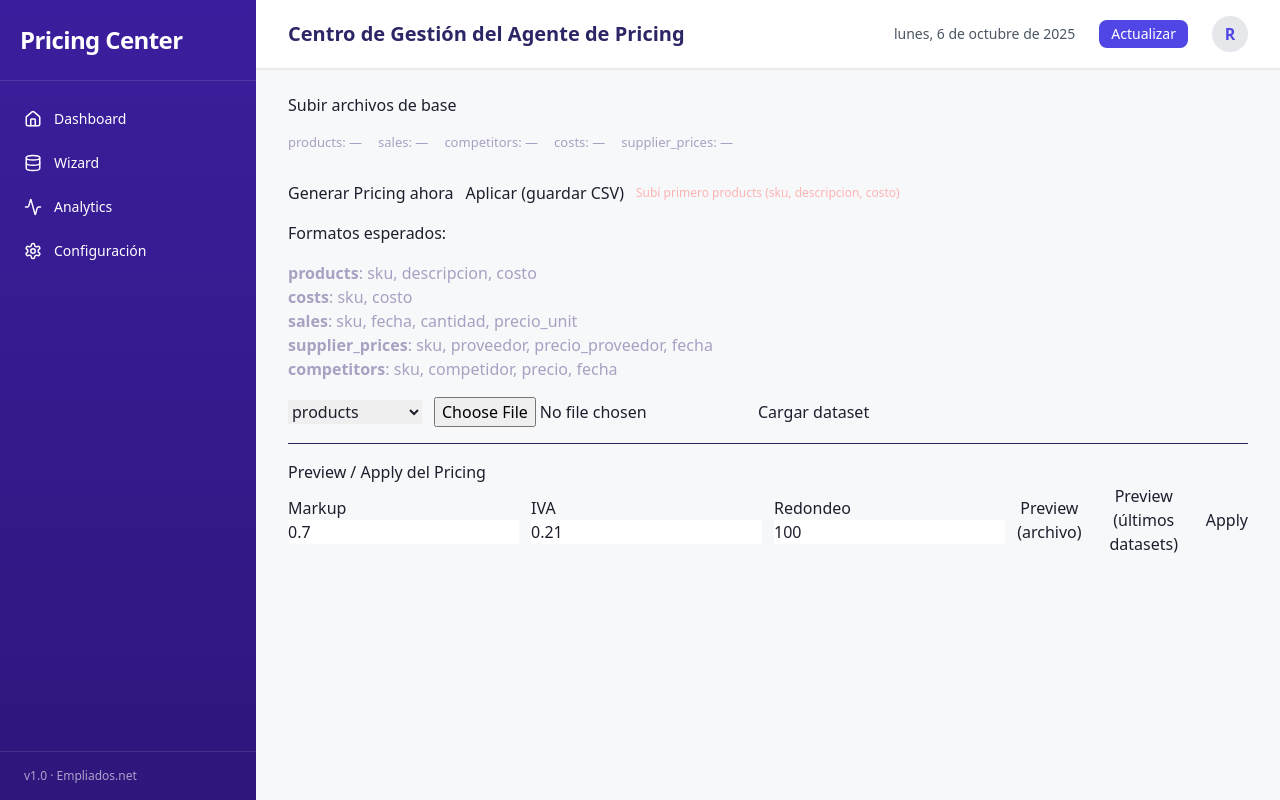
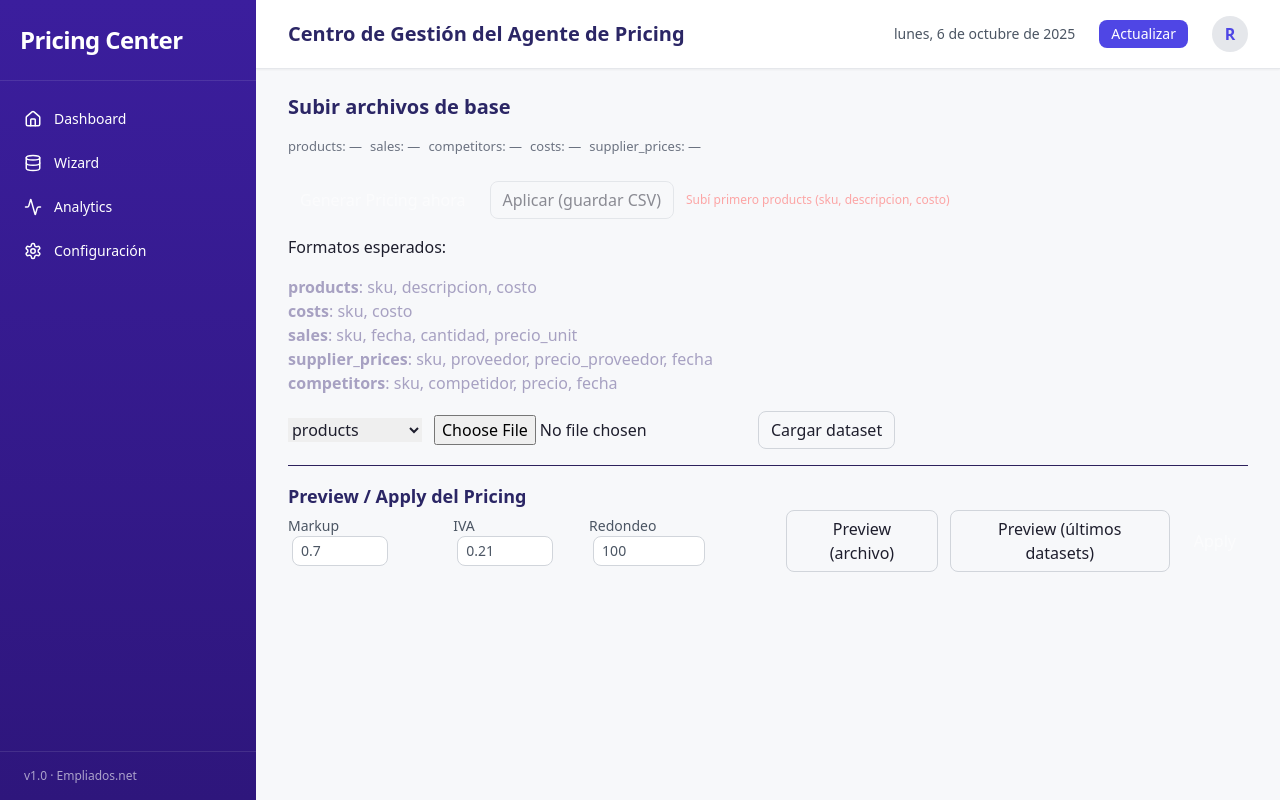
Before and after one commit to ralborta/pricing-vercel-upload, a Next.js app: page / in a window 1280 px wide. Built offline with nearby package versions, Linux system fonts and the light colour scheme.

Commit message:
style(home): botones y tipografía al estilo del dashboard (Tailwind classes)

```diff
--- a/app/page.tsx
+++ b/app/page.tsx
@@ -61,10 +61,10 @@ export default function Home() {
   };
 
   return (
-    <div style={{ display:'grid', gap:16 }}>
-      <h1>Subir archivos de base</h1>
-      {msg && <p style={{ color:'#b3e6ff' }}>{msg}</p>}
-      <div style={{ display:'flex', gap:16, alignItems:'center', color:'#a7a1c2', fontSize:13, flexWrap:'wrap' }}>
+    <div className="grid gap-4">
+      <h1 className="text-xl font-semibold text-[#2b2665]">Subir archivos de base</h1>
+      {msg && <p className="text-[#b3e6ff] text-sm">{msg}</p>}
+      <div className="flex gap-2 items-center text-[13px] text-gray-500 flex-wrap">
         <div>products: {dsState?.products?.name ? (<a href={dsState.products.url} style={{ color:'#9ae6ff' }}>{dsState.products.name}</a>) : '—'}</div>
         <div>sales: {dsState?.sales?.name ? (<a href={dsState.sales.url} style={{ color:'#9ae6ff' }}>{dsState.sales.name}</a>) : '—'}</div>
         <div>competitors: {dsState?.competitors?.name ? (<a href={dsState.competitors.url} style={{ color:'#9ae6ff' }}>{dsState.competitors.name}</a>) : '—'}</div>
@@ -72,8 +72,8 @@ export default function Home() {
         <div>supplier_prices: {dsState?.supplier_prices?.name ? (<a href={dsState.supplier_prices.url} style={{ color:'#9ae6ff' }}>{dsState.supplier_prices.name}</a>) : '—'}</div>
       </div>
 
-      <div style={{ marginTop:12, display:'flex', gap:12, alignItems:'center' }}>
-        <button disabled={!ready || busy} onClick={async()=>{
+      <div className="mt-2 flex gap-3 items-center">
+        <button className="px-3 py-1.5 rounded-lg bg-brand-600 text-white hover:bg-brand-700 disabled:opacity-50" disabled={!ready || busy} onClick={async()=>{
           setBusy(true);
           const fd = new FormData(); fd.append('config', JSON.stringify(cfg));
           const res = await fetch('/api/pricing/preview', { method:'POST', body: fd });
@@ -81,8 +81,8 @@ export default function Home() {
           if (!res.ok) return alert(json.error||'Error'); setPreview(json.preview);
         }}
         >Generar Pricing ahora</button>
-        <button disabled={busy || !preview} onClick={applyPricing}>Aplicar (guardar CSV)</button>
-        {!ready && <span style={{ color:'#ffb3b3', fontSize:12 }}>Subí primero products (sku, descripcion, costo)</span>}
+        <button className="px-3 py-1.5 rounded-lg border border-gray-300 hover:bg-gray-50 disabled:opacity-50" disabled={busy || !preview} onClick={applyPricing}>Aplicar (guardar CSV)</button>
+        {!ready && <span className="text-[12px] text-red-300">Subí primero products (sku, descripcion, costo)</span>}
       </div>
       <p>Formatos esperados:</p>
       <ul style={{ color:'#a7a1c2' }}>
@@ -93,7 +93,7 @@ export default function Home() {
         <li><b>competitors</b>: sku, competidor, precio, fecha</li>
       </ul>
 
-      <div style={{ display:'flex', gap:12, alignItems:'center' }}>
+      <div className="flex gap-3 items-center">
         <select value={dataset} onChange={e => setDataset(e.target.value)}>
           {DATASETS.map(d => <option key={d} value={d}>{d}</option>)}
         </select>
@@ -103,26 +103,26 @@ export default function Home() {
           accept=".xlsx,application/vnd.openxmlformats-officedocument.spreadsheetml.sheet,.xls,application/vnd.ms-excel,.csv,text/csv"
           onClick={e=>{ (e.currentTarget as HTMLInputElement).value = ""; }}
         />
-        <button disabled={busy} onClick={upload}>Cargar dataset</button>
+        <button className="px-3 py-1.5 rounded-lg border border-gray-300 hover:bg-gray-50 disabled:opacity-50" disabled={busy} onClick={upload}>Cargar dataset</button>
       </div>
 
       <hr style={{ borderColor:'#2d215c' }} />
 
       <section>
-        <h2>Preview / Apply del Pricing</h2>
-        <div style={{ display:'flex', gap:12, alignItems:'center' }}>
-          <label>Markup <input type="number" step="0.01" value={cfg.markup} onChange={e => setCfg({ ...cfg, markup: Number(e.target.value) })}/></label>
-          <label>IVA <input type="number" step="0.01" value={cfg.iva} onChange={e => setCfg({ ...cfg, iva: Number(e.target.value) })}/></label>
-          <label>Redondeo <input type="number" value={cfg.roundTo} onChange={e => setCfg({ ...cfg, roundTo: Number(e.target.value) })}/></label>
-          <button disabled={busy} onClick={previewPricing}>Preview (archivo)</button>
-          <button disabled={busy} onClick={async()=>{
+        <h2 className="text-lg font-semibold text-[#2b2665]">Preview / Apply del Pricing</h2>
+        <div className="flex gap-3 items-center">
+          <label className="text-sm text-gray-600">Markup <input className="ml-1 w-24 px-2 py-1 rounded-lg border border-gray-300" type="number" step="0.01" value={cfg.markup} onChange={e => setCfg({ ...cfg, markup: Number(e.target.value) })}/></label>
+          <label className="text-sm text-gray-600">IVA <input className="ml-1 w-24 px-2 py-1 rounded-lg border border-gray-300" type="number" step="0.01" value={cfg.iva} onChange={e => setCfg({ ...cfg, iva: Number(e.target.value) })}/></label>
+          <label className="text-sm text-gray-600">Redondeo <input className="ml-1 w-28 px-2 py-1 rounded-lg border border-gray-300" type="number" value={cfg.roundTo} onChange={e => setCfg({ ...cfg, roundTo: Number(e.target.value) })}/></label>
+          <button className="px-3 py-1.5 rounded-lg border border-gray-300 hover:bg-gray-50 disabled:opacity-50" disabled={busy} onClick={previewPricing}>Preview (archivo)</button>
+          <button className="px-3 py-1.5 rounded-lg border border-gray-300 hover:bg-gray-50 disabled:opacity-50" disabled={busy} onClick={async()=>{
             setBusy(true);
             const fd = new FormData(); fd.append('config', JSON.stringify(cfg));
             const res = await fetch('/api/pricing/preview', { method:'POST', body: fd });
             const json = await res.json(); setBusy(false);
             if (!res.ok) return alert(json.error||'Error'); setPreview(json.preview);
           }}>Preview (últimos datasets)</button>
-          <button disabled={busy || !preview} onClick={applyPricing}>Apply</button>
+          <button className="px-3 py-1.5 rounded-lg bg-brand-600 text-white hover:bg-brand-700 disabled:opacity-50" disabled={busy || !preview} onClick={applyPricing}>Apply</button>
         </div>
 
         {preview && (
```
